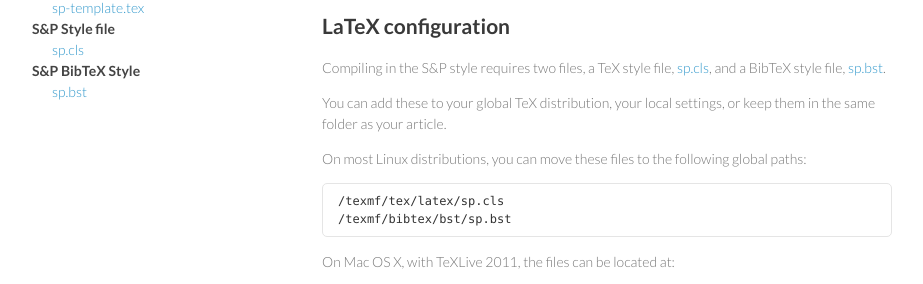
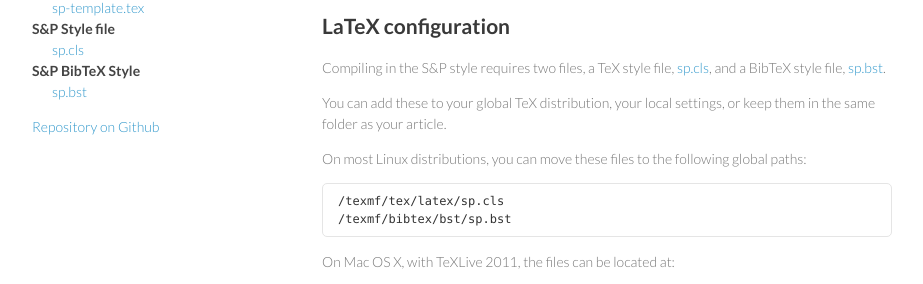
Before and after one commit to semprag/semprag.github.io, a Jekyll site: the page built from index.md, in a window 1280 px wide. Shown: the part 446-730 px from the top of the page, without its empty margins (178-1101 px from the left). Built offline with Jekyll 4.4.1, drawn with Linux system fonts in a browser that asks for light colours; Markdown is read by kramdown in place of the engine named in the settings.

Commit message:
Add small link to Github repo to layout.

```diff
--- a/_layouts/default.html
+++ b/_layouts/default.html
@@ -26,6 +26,8 @@
       <dt>S&P BibTeX Style</dt>
         <dd><a href="source/sp.bst">sp.bst</a></dd>
     </dl>
+
+    <p><a href="https://github.com/semprag/semprag.github.com">Repository on Github</a></p>
   </header>
   <section>
     {{ content }}
```
Also changed, not shown: README.md.
